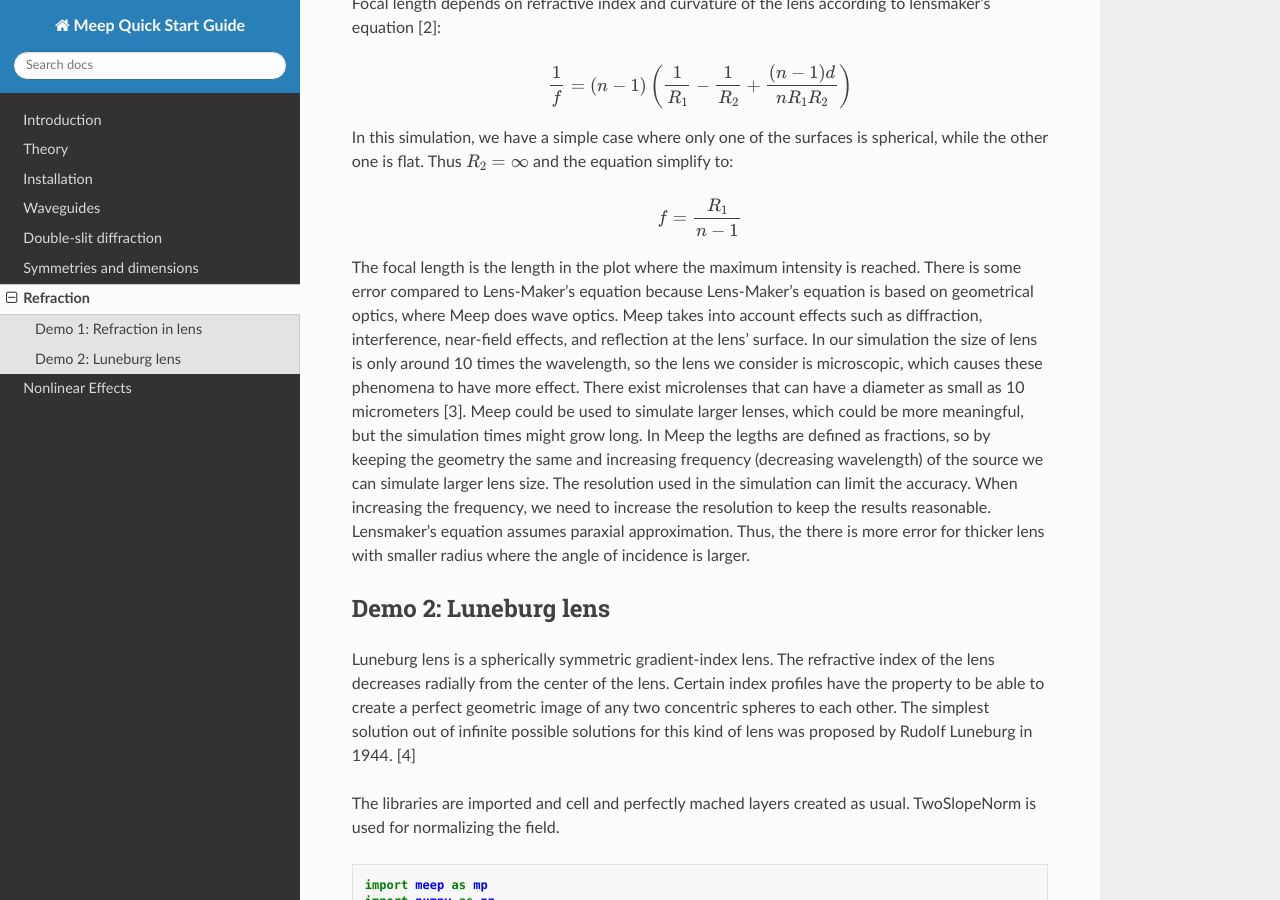
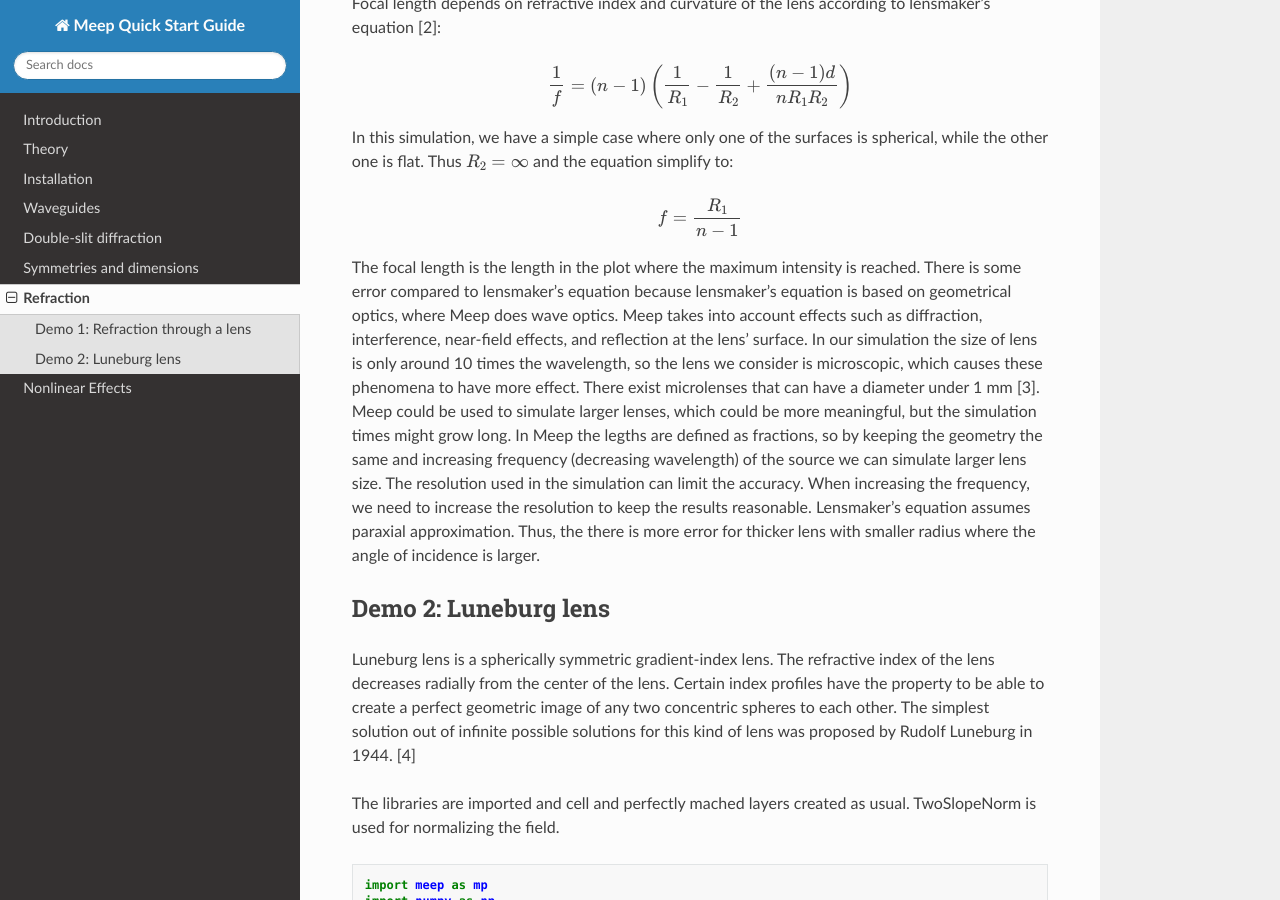
Before and after one commit to lehtisa/tuni_meep_doc, a Sphinx documentation site: the page built from docs/source/reflection_and_refraction.rst, in a window 1280 px wide and 900 px high, scrolled down 4127 px. Built offline with Sphinx 7.4.7 and the Read the Docs theme 3.1.0, drawn with Linux system fonts in a browser that asks for light colours; pages that are not in the unit, such as notebooks, are missing from menus; some of the changed text lies outside the part shown.

Commit message:
small text fixes

```diff
--- a/docs/source/reflection_and_refraction.rst
+++ b/docs/source/reflection_and_refraction.rst
@@ -6,7 +6,7 @@ Refraction
 
 In this chapter we show how to simulate refraction in Meep. There are two demos. In the first, one we observe refraction in lens with spherical surface and simulate the intensity of the electric field to estimate the focal length of the lens. The second simulation is about Luneburg Lens.
 
-Demo 1: Refraction in lens
+Demo 1: Refraction through a lens
 ==========================
 
 First we import the libraries we need in this simulation.
@@ -168,7 +168,7 @@ In this simulation, we have a simple case where only one of the surfaces is sphe
 
     f=\frac{R_{1}}{n-1}
 
-The focal length is the length in the plot where the maximum intensity is reached. There is some error compared to Lens-Maker's equation because Lens-Maker's equation is based on geometrical optics, where Meep does wave optics. Meep takes into account effects such as diffraction, interference, near-field effects, and reflection at the lens' surface. In our simulation the size of lens is only around 10 times the wavelength, so the lens we consider is microscopic, which causes these phenomena to have more effect. There exist microlenses that can have a diameter as small as 10 micrometers [3]. Meep could be used to simulate larger lenses, which could be more meaningful, but the simulation times might grow long. In Meep the legths are defined as fractions, so by keeping the geometry the same and increasing frequency (decreasing wavelength) of the source we can simulate larger lens size. The resolution used in the simulation can limit the accuracy. When increasing the frequency, we need to increase the resolution to keep the results reasonable. Lensmaker's equation assumes paraxial approximation. Thus, the there is more error for thicker lens with smaller radius where the angle of incidence is larger.
+The focal length is the length in the plot where the maximum intensity is reached. There is some error compared to lensmaker's equation because lensmaker's equation is based on geometrical optics, where Meep does wave optics. Meep takes into account effects such as diffraction, interference, near-field effects, and reflection at the lens' surface. In our simulation the size of lens is only around 10 times the wavelength, so the lens we consider is microscopic, which causes these phenomena to have more effect. There exist microlenses that can have a diameter under 1 mm [3]. Meep could be used to simulate larger lenses, which could be more meaningful, but the simulation times might grow long. In Meep the legths are defined as fractions, so by keeping the geometry the same and increasing frequency (decreasing wavelength) of the source we can simulate larger lens size. The resolution used in the simulation can limit the accuracy. When increasing the frequency, we need to increase the resolution to keep the results reasonable. Lensmaker's equation assumes paraxial approximation. Thus, the there is more error for thicker lens with smaller radius where the angle of incidence is larger.
 
 Demo 2: Luneburg lens
 =====================
```
